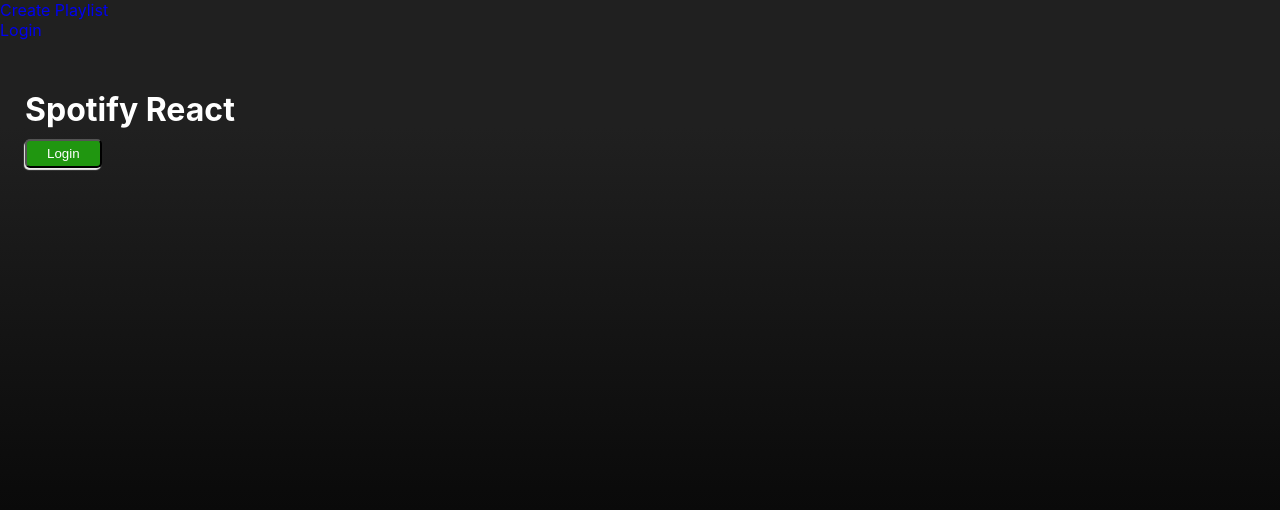
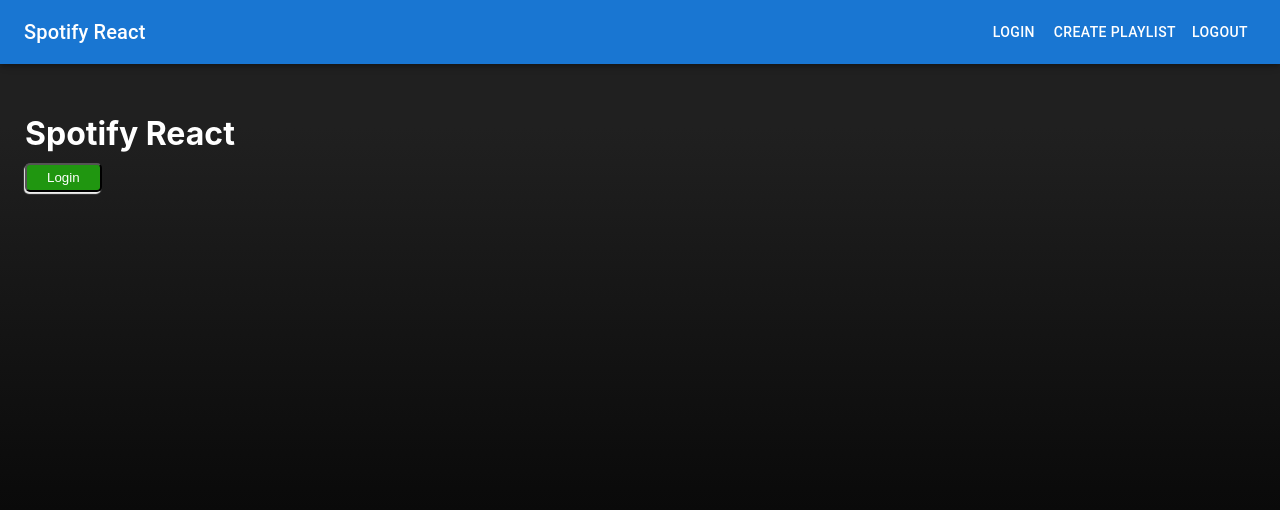
Before and after one commit to welly-im/gigih-hw2-1, a React (Create React App) app: page /login in a window 1280 px wide. Shown: the top 510 px of the page. Built offline with nearby package versions, Linux system fonts and the light colour scheme.

Commit message:
finish module 5 session 2

```diff
--- a/src/App.js
+++ b/src/App.js
@@ -3,29 +3,45 @@
 import {
     BrowserRouter as Router,
     Switch,
-    Route,
-    Redirect,
-    Link } from "react-router-dom";
+    Route} from "react-router-dom";
 import { FuncSearch } from './components/search/functionSearch';
+import AppBar from '@mui/material/AppBar';
+import Box from '@mui/material/Box';
+import Toolbar from '@mui/material/Toolbar';
+import Typography from '@mui/material/Typography';
+import Button from '@mui/material/Button';
 import Login from './components/login/login';
-import propTypes from 'prop-types';
-
 
 function App() {
     return (
+      <>
+        <Box sx={{ flexGrow: 1 }}>
+          <AppBar position="static">
+            <Toolbar>
+              <Typography variant="h6" component="div" sx={{ flexGrow: 1 }}>
+                Spotify React
+              </Typography>
+              <Button color="inherit" href='/login'>Login</Button>
+              <Button color="inherit" href='/create-playlist'>Create playlist</Button>
+              <Button color="inherit" href='/'>Logout</Button>
+            </Toolbar>
+          </AppBar>
+        </Box>
         <Router>
-            <Link to="/create-playlist">Create Playlist</Link>
-            <br />
-            <Link to="/">Login</Link>
             <Switch>
-                <PrivateRoute path="/create-playlist">
+                <Route path="/create-playlist">
                     <FuncSearch />
-                </PrivateRoute>
+
+ </Route>
+                <Route path="/login">
+                  <Login />
+                </Route>
                 <Route path="/">
-                    <Login />
+                    <h1> HOME PAGE </h1>
                 </Route>
             </Switch>
         </Router>
+      </>
     );
 
 }
@@ -33,23 +49,17 @@
 
 export default App;
 
-
-
-function PrivateRoute({ children, ...rest }) {
-    return (
-      <Route
-        {...rest}
-        render={() => {
-          return localStorage.getItem("token") ? (
-            children
-          ) : (
-            <Redirect to="/" />
-          );
-        }}
-      />
-    );
-}
-
-PrivateRoute.propTypes = {
-    children: propTypes.element.isRequired
-};
+// function PrivateRoute({ children, ...rest }) {
+//     return (
+//       <Route
+//         {...rest}
+//         render={() => {
+//           return localStorage.getItem("token") ? (
+//             children
+//           ) : (
+//             <Redirect to="/" />
+//           );
+//         }}
+//       />
+//     );
+// }
--- a/src/components/login/login.js
+++ b/src/components/login/login.js
@@ -14,6 +14,7 @@
     const handleLogin = () => {
         const url = `${AUTH_ENDPOINT}?client_id=${CLIENT_ID}&redirect_uri=${REDIRECT_URI}&response_type=${RESPONSE_TYPE}&scope=${SCOPE}`
         window.location.href = url
+
     }
 
     useEffect(() => {
@@ -21,9 +22,9 @@
         let token = window.localStorage.getItem("token")
 
         if (hash) {
-            token = hash.split("=")[1]
+            token = hash.substring(14)
+            console.log(token)
             window.localStorage.setItem("token", token)
-            window.location.hash = "/create-playlist"
         }
         dispatch({
             type: 'LOGIN',
--- a/src/components/playlist/index.js
+++ b/src/components/playlist/index.js
@@ -1,7 +1,18 @@
 import './index.css';
 import React from "react";
+import PropTypes from 'prop-types';
 
-function Playlist({music, track, setSelectedTrack}) {
+
+
+function Playlist({ music, track, setSelectedTrack }) {
+
+
+
+    Playlist.PropTypes = {
+        music: PropTypes.array.isRequired,
+        track: PropTypes.array.isRequired,
+        setSelectedTrack: PropTypes.func.isRequired
+    }
 
     const handleClickSelectSong = (e) => {
         const id = e.target.getAttribute('data-uri'); //get the id of the song
@@ -46,8 +57,6 @@
                 ))
             }
         </>
-
-
     );
 }
 
```
Also changed, not shown: package.json (+9 -1 lines), .eslintrc.js, 1 other file (tests, documents, lock files or other folders).
